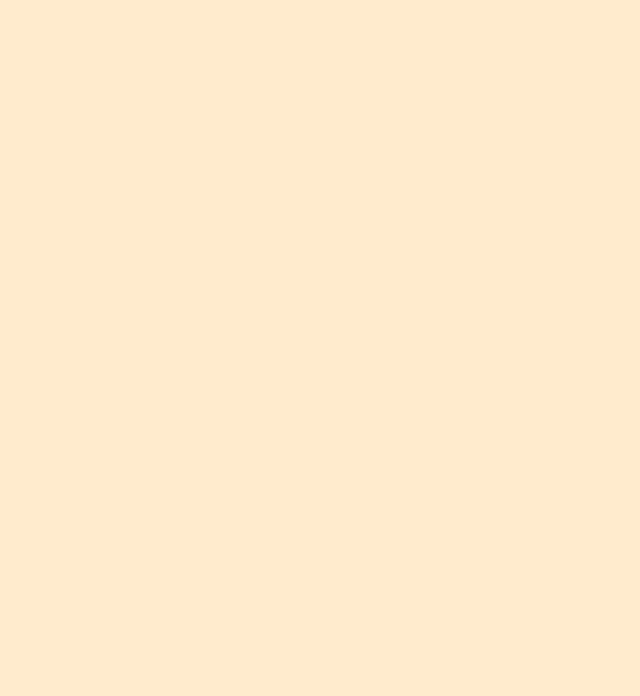
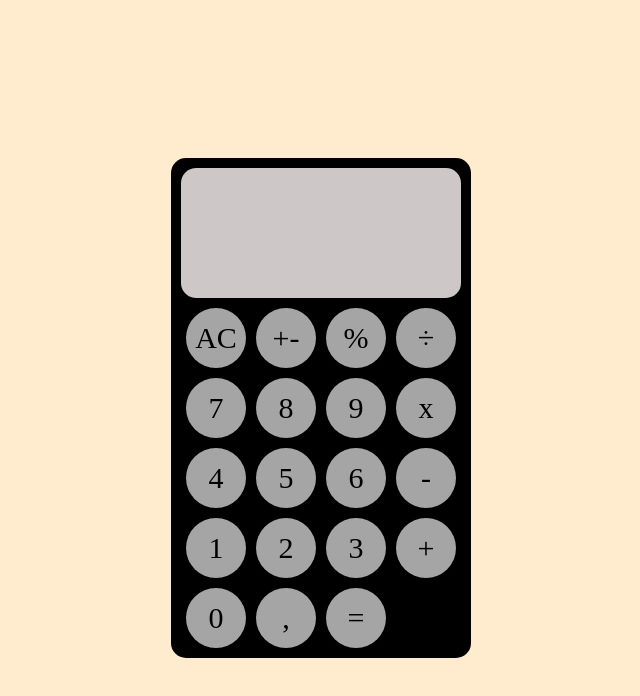
Before and after one commit to babapitpit030/calculator, a plain HTML site: page index.html in a window 1280 px wide. Shown: the whole page, without its empty margins (319-959 px from the left). Drawn offline with Linux system fonts and the light colour scheme.

Commit message:
created the look of the calculator

```diff
--- a/index.html
+++ b/index.html
@@ -10,5 +10,40 @@
 </head>
 <body>
 
+    <div class="calculator-body">
+        <div class="output"></div>
+        <div class="buttons">
+            <div class="row">
+                <div class="button AC">AC</div>
+                <div class="button sign-flip">+-</div>
+                <div class="button procent">%</div>
+                <div class="button divide">÷</div>
+            </div>
+            <div class="row">
+                <div class="button seven">7</div>
+                <div class="button eight">8</div>
+                <div class="button nine">9</div>
+                <div class="button product">x</div>
+            </div>
+            <div class="row">
+                <div class="button four">4</div>
+                <div class="button five">5</div>
+                <div class="button six">6</div>
+                <div class="button substract">-</div>
+            </div>
+            <div class="row">
+                <div class="button one">1</div>
+                <div class="button two">2</div>
+                <div class="button three">3</div>
+                <div class="button add">+</div>
+            </div>
+            <div class="row">
+                <div class="button zero">0</div>
+                <div class="button decimals">,</div>
+                <div class="button equal">=</div>
+            </div>
+        </div>
+    </div>
+
 </body>
 </html>
--- a/style.css
+++ b/style.css
@@ -3,4 +3,49 @@ body {
     display: flex;
     height: 100vh;
     background-color: blanchedalmond;
+    display: flex;
+    justify-content: center;
+    align-items: center;
 }
+
+
+.calculator-body {
+
+    display: flex;
+    flex-direction: column;
+    justify-content: baseline;
+    align-items: center;
+    background-color: #000000;
+    width: 300px;
+    height: 500px;
+    border-radius: 15px;
+
+}
+
+.output {
+
+    background-color: #cec7c7;
+    width: 280px;
+    height: 166px;
+    border-radius: 15px;
+    margin-top: 10px;
+    margin-bottom: 10px;
+
+}
+
+.row {
+    display: flex;
+    gap: 10px;
+    margin-bottom: 10px;
+}
+
+.button {
+    background-color: #a5a5a5;
+    width: 60px;
+    height: 60px;
+    border-radius: 50%;
+    text-align: center;
+    vertical-align: middle;
+    line-height: 60px;
+    font-size: 30px;
+}
```
Also changed, not shown: calculator.png (deleted).
